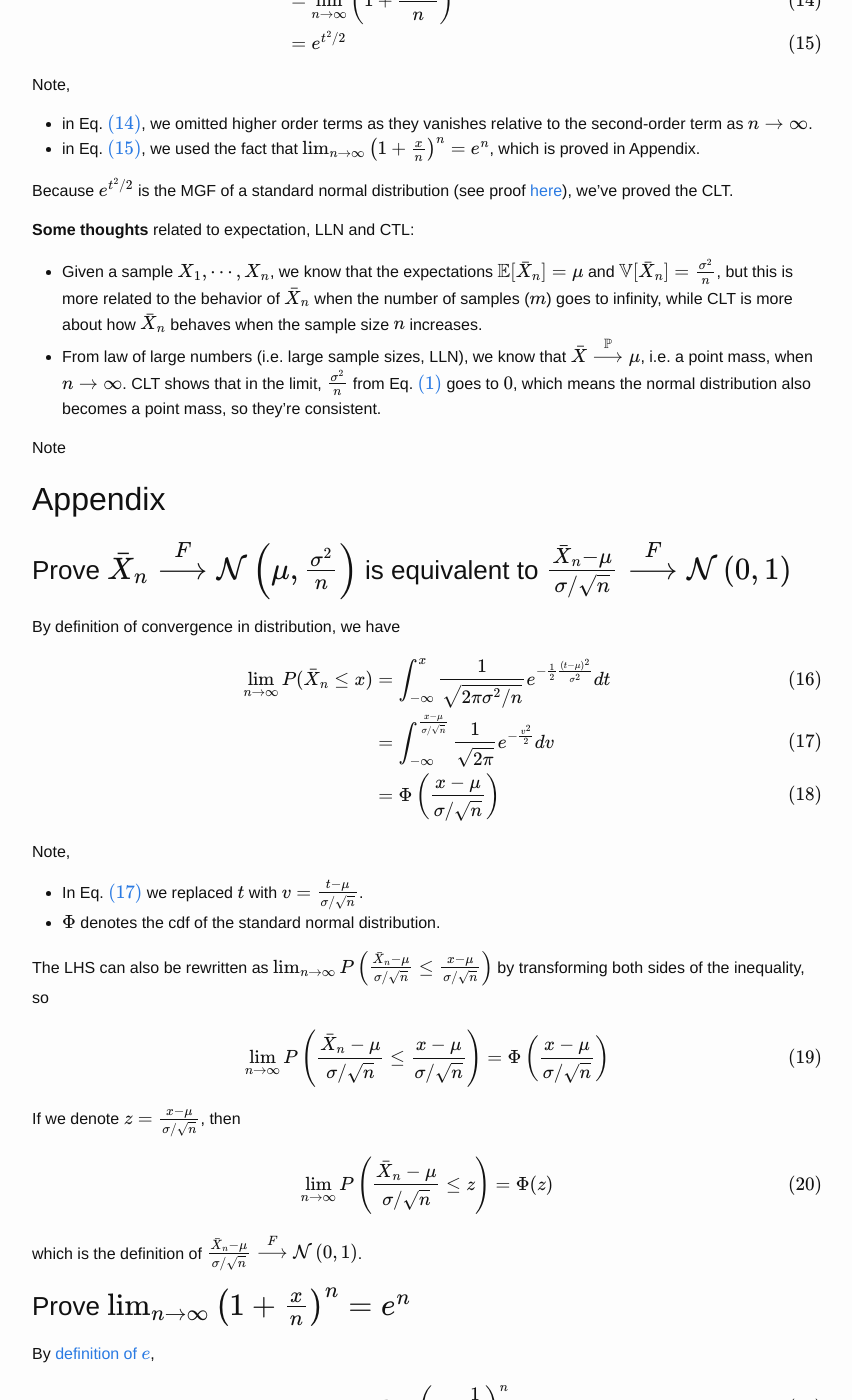
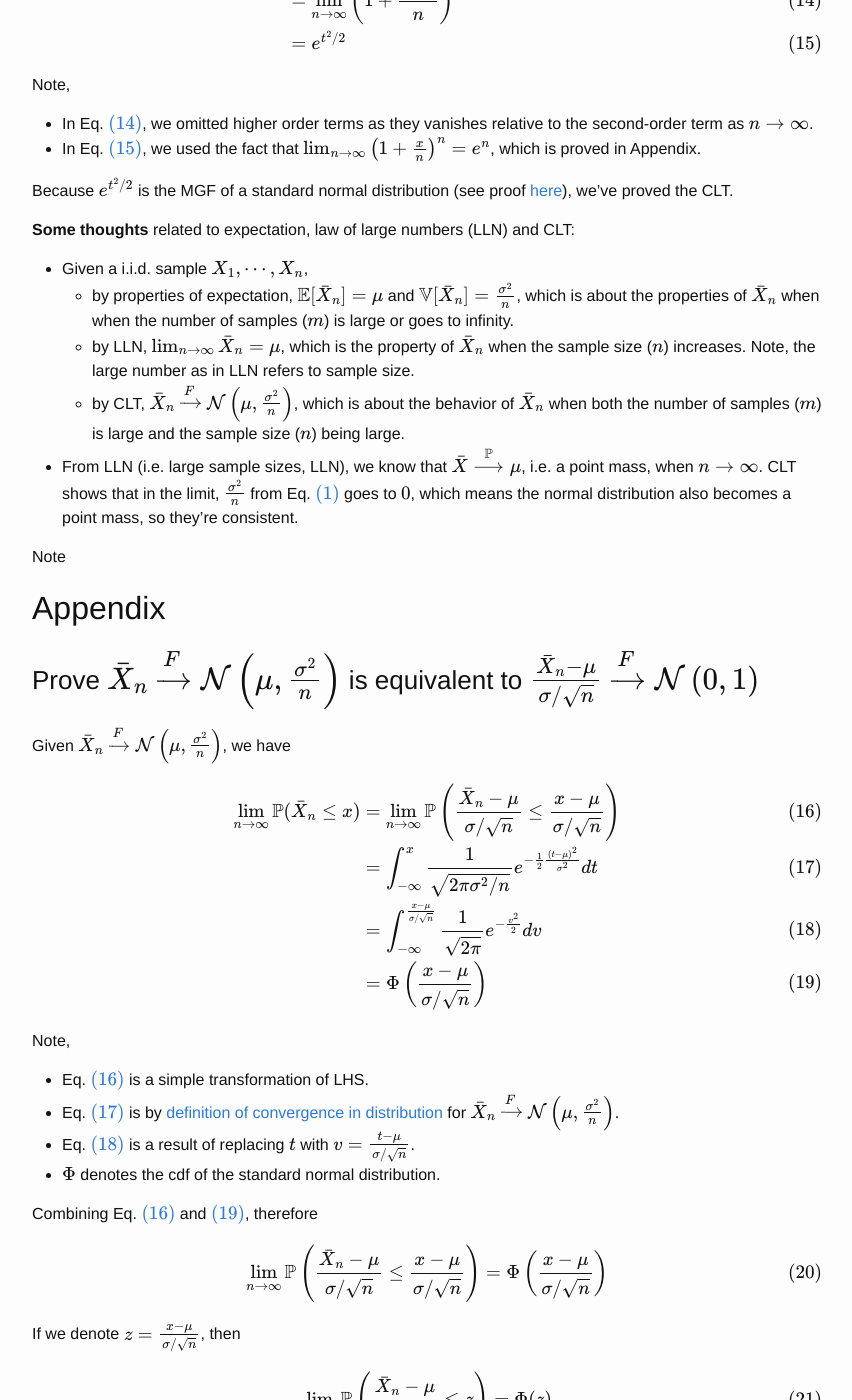
Before and after one commit to zyxue/zyxue.github.io, a Jekyll site: the page built from _posts/2024-05-12-prove-central-limit-theory.md, in a window 1280 px wide and 1400 px high, scrolled down 1551 px. Shown: the whole window, without its empty margins (213-1065 px from the left). Built offline with Jekyll 4.4.1, drawn with Linux system fonts in a browser that asks for light colours; formulas are drawn with MathJax 3; comment, search, counter and statistics services are not loaded; some of the changed text lies outside the part shown.

Commit message:
updated  _posts/2024-05-12-prove-central-limit-theory.md

```diff
--- a/_posts/2024-05-12-prove-central-limit-theory.md
+++ b/_posts/2024-05-12-prove-central-limit-theory.md
@@ -11,13 +11,13 @@ MathJax.Hub.Config({
 });
 </script>
 
-The **Central Limit Theorem (CLT) says if $X_1, \cdots, X_n$ are iid random
+The **Central Limit Theorem (CLT)** says if $X_1, \cdots, X_n$ are iid random
 variables with with mean $\mu$ and variance $\sigma^2$, then the distribution of
 $$\bar{X}_n = \frac{1}{N} \sum_{i=1}^n X_i$$ converges to a normal distribution, i.e.
 
 $$
 \begin{align}
-\bar{X}_n \stackrel{F}{\longrightarrow} \mathcal{N} \left(\mu, \frac{\sigma^2}{n} \right) \label{eq:clt_bar_X_n_distribution}
+\bar{X}_n \xrightarrow{F} \mathcal{N} \left(\mu, \frac{\sigma^2}{n} \right) \label{eq:clt_bar_X_n_distribution}
 \end{align}
 $$
 
@@ -25,7 +25,7 @@ Note, Eq. $\eqref{eq:clt_bar_X_n_distribution}$ is equivalent to
 
 $$
 \begin{align}
-Z_n = \frac{\bar{X}_n - \mu}{\sigma/\sqrt{n}} \stackrel{F}{\longrightarrow} \mathcal{N} \left(0, 1 \right) \label{eq:clt_Z_n_distribution}
+Z_n = \frac{\bar{X}_n - \mu}{\sigma/\sqrt{n}} \xrightarrow{F} \mathcal{N} \left(0, 1 \right) \label{eq:clt_Z_n_distribution}
 \end{align}
 $$
 
@@ -95,10 +95,10 @@ $$
 
 Note,
 
-* in Eq. $\eqref{eq:M_Zn_omit_higher_order_terms}$, we omitted higher order
+* In Eq. $\eqref{eq:M_Zn_omit_higher_order_terms}$, we omitted higher order
   terms as they vanishes relative to the second-order term as $n \rightarrow
   \infty$.
-* in Eq. $\eqref{eq:M_Zn_final_result}$, we used the fact that $\lim_{n
+* In Eq. $\eqref{eq:M_Zn_final_result}$, we used the fact that $\lim_{n
   \rightarrow \infty} \left(1 + \frac{x}{n} \right )^n = e^n$, which is proved
   in Appendix.
 
@@ -106,14 +106,13 @@ Because $e^{t^2/2}$ is the MGF of a standard normal distribution (see proof
 [here](https://zyxue.github.io/2021/08/29/gaussian-distributions.html#moment-generating-function-mgf)),
 we've proved the CLT.
 
-**Some thoughts** related to expectation, LLN and CTL:
+**Some thoughts** related to expectation, law of large numbers (LLN) and CLT:
 
-* Given a sample $X_1, \cdots, X_n$, we know that the expectations
-  $\mathbb{E}[\bar{X}_n] = \mu$ and $\mathbb{V}[\bar{X}_n] =
-  \frac{\sigma^2}{n}$, but this is more related to the behavior of $\bar{X}_n$
-  when the number of samples ($m$) goes to infinity, while CLT is more about how
-  $\bar{X}_n$ behaves when the sample size $n$ increases.
-* From law of large numbers (i.e. large sample sizes, LLN), we know that
+* Given a i.i.d. sample $X_1, \cdots, X_n$,
+  * by properties of expectation, $\mathbb{E}[\bar{X}_n] = \mu$ and $\mathbb{V}[\bar{X}_n] = \frac{\sigma^2}{n}$, which is about the properties of $\bar{X}_n$ when when the number of samples ($m$) is large or goes to infinity.
+  * by LLN, $$\lim_{n \rightarrow \infty} \bar{X}_n = \mu$$, which is the property of $\bar{X}_n$ when the sample size ($n$) increases. Note, the large number as in LLN refers to sample size.
+  * by CLT, $$\bar{X}_n \xrightarrow{F} \mathcal{N} \left(\mu, \frac{\sigma^2}{n} \right)$$, which is about the behavior of $\bar{X}_n$ when both the number of samples ($m$) is large and the sample size ($n$) being large.
+* From LLN (i.e. large sample sizes, LLN), we know that
   $\bar{X} \stackrel{\mathbb{P}}{\longrightarrow} \mu$, i.e. a point mass, when
   $n \rightarrow \infty$. CLT shows that in the limit, $\frac{\sigma^2}{n}$ from
   Eq. $\eqref{eq:clt_bar_X_n_distribution}$ goes to $0$, which means the normal
@@ -123,32 +122,36 @@ Note
 
 ## Appendix
 
-### Prove $\bar{X}_n \stackrel{F}{\longrightarrow} \mathcal{N} \left(\mu, \frac{\sigma^2}{n} \right)$ is equivalent to $\frac{\bar{X}_n - \mu}{\sigma/\sqrt{n}} \stackrel{F}{\longrightarrow} \mathcal{N} \left(0, 1 \right)$
+### Prove $\bar{X}_n \xrightarrow{F} \mathcal{N} \left(\mu, \frac{\sigma^2}{n} \right)$ is equivalent to $\frac{\bar{X}_n - \mu}{\sigma/\sqrt{n}} \xrightarrow{F} \mathcal{N} \left(0, 1 \right)$
 
-By definition of convergence in distribution, we have
+Given $\bar{X}_n \xrightarrow{F} \mathcal{N} \left(\mu, \frac{\sigma^2}{n} \right)$, we have
 
 $$
 \begin{align}
-\lim_{n \rightarrow \infty} \mathbb{}P(\bar{X}_n \le x)
-&= \int_{-\infty}^x \frac{1}{\sqrt{2 \pi \sigma^2 / n}} e^{-\frac{1}{2}\frac{(t - \mu)^2}{\sigma^2}} dt \\
-&= \int_{-\infty}^{\frac{x - \mu}{\sigma/\sqrt{n}}} \frac{1}{\sqrt{2 \pi}} e^{-\frac{v^2}{2}} dv \label{eq:replace_t_with_v}\\
-&= \Phi\left(\frac{x - \mu}{\sigma/\sqrt{n}}\right)
+\lim_{n \rightarrow \infty} \mathbb{P}(\bar{X}_n \le x)
+&= \lim_{n \rightarrow \infty} \mathbb{P} \left(\frac{\bar{X}_n - \mu}{\sigma / \sqrt{n}} \le \frac{x - \mu}{\sigma/\sqrt{n}} \right)  \label{eq:simple_transform} \\
+&= \int_{-\infty}^x \frac{1}{\sqrt{2 \pi \sigma^2 / n}} e^{-\frac{1}{2}\frac{(t - \mu)^2}{\sigma^2}} dt \label{eq:by_def_convergence_in_distribution} \\
+&= \int_{-\infty}^{\frac{x - \mu}{\sigma/\sqrt{n}}} \frac{1}{\sqrt{2 \pi}} e^{-\frac{v^2}{2}} dv \label{eq:replace_t_with_v} \\
+&= \Phi\left(\frac{x - \mu}{\sigma/\sqrt{n}}\right) \label{eq:in_terms_of_phi} \\
 \end{align}
 $$
 
 Note,
 
-* In Eq. $\eqref{eq:replace_t_with_v}$ we replaced $t$ with $v =
-\frac{t - \mu}{\sigma / \sqrt{n}}$.
+* Eq. $\eqref{eq:simple_transform}$ is a simple transformation of LHS.
+* Eq. $\eqref{eq:by_def_convergence_in_distribution}$ is by [definition of
+  convergence in
+  distribution](https://zyxue.github.io/2017/07/18/notes_on_common_statistics.html#convergence)
+  for $\bar{X}_n \xrightarrow{F} \mathcal{N} \left(\mu,
+  \frac{\sigma^2}{n} \right)$.
+* Eq. $\eqref{eq:replace_t_with_v}$ is a result of replacing $t$ with $v = \frac{t - \mu}{\sigma / \sqrt{n}}$.
 * $\Phi$ denotes the cdf of the standard normal distribution.
 
-The LHS can also be rewritten as $\lim_{n \rightarrow \infty} \mathbb{}P
-\left(\frac{\bar{X}_n - \mu}{\sigma / \sqrt{n}} \le \frac{x -
-\mu}{\sigma/\sqrt{n}} \right)$ by transforming both sides of the inequality, so
+Combining Eq. $\eqref{eq:simple_transform}$ and $\eqref{eq:in_terms_of_phi}$, therefore
 
 $$
 \begin{align}
-\lim_{n \rightarrow \infty} \mathbb{}P \left(\frac{\bar{X}_n - \mu}{\sigma / \sqrt{n}} \le \frac{x - \mu}{\sigma/\sqrt{n}} \right) = \Phi\left(\frac{x - \mu}{\sigma/\sqrt{n}}\right)
+\lim_{n \rightarrow \infty} \mathbb{P} \left(\frac{\bar{X}_n - \mu}{\sigma / \sqrt{n}} \le \frac{x - \mu}{\sigma/\sqrt{n}} \right) = \Phi\left(\frac{x - \mu}{\sigma/\sqrt{n}}\right)
 \end{align}
 $$
 
@@ -156,12 +159,12 @@ If we denote $z = \frac{x - \mu}{\sigma / \sqrt{n}}$, then
 
 $$
 \begin{align}
-\lim_{n \rightarrow \infty} \mathbb{}P \left(\frac{\bar{X}_n - \mu}{\sigma / \sqrt{n}} \le z \right) = \Phi(z) \\
+\lim_{n \rightarrow \infty} \mathbb{P} \left(\frac{\bar{X}_n - \mu}{\sigma / \sqrt{n}} \le z \right) = \Phi(z) \\
 \end{align}
 $$
 
 which is the definition of $\frac{\bar{X}_n - \mu}{\sigma/\sqrt{n}}
-\stackrel{F}{\longrightarrow} \mathcal{N} \left(0, 1 \right)$.
+\xrightarrow{F} \mathcal{N} \left(0, 1 \right)$. Q.E.D.
 
 ### Prove $\lim_{n \rightarrow \infty} \left(1 + \frac{x}{n} \right )^n = e^n$
 
```
